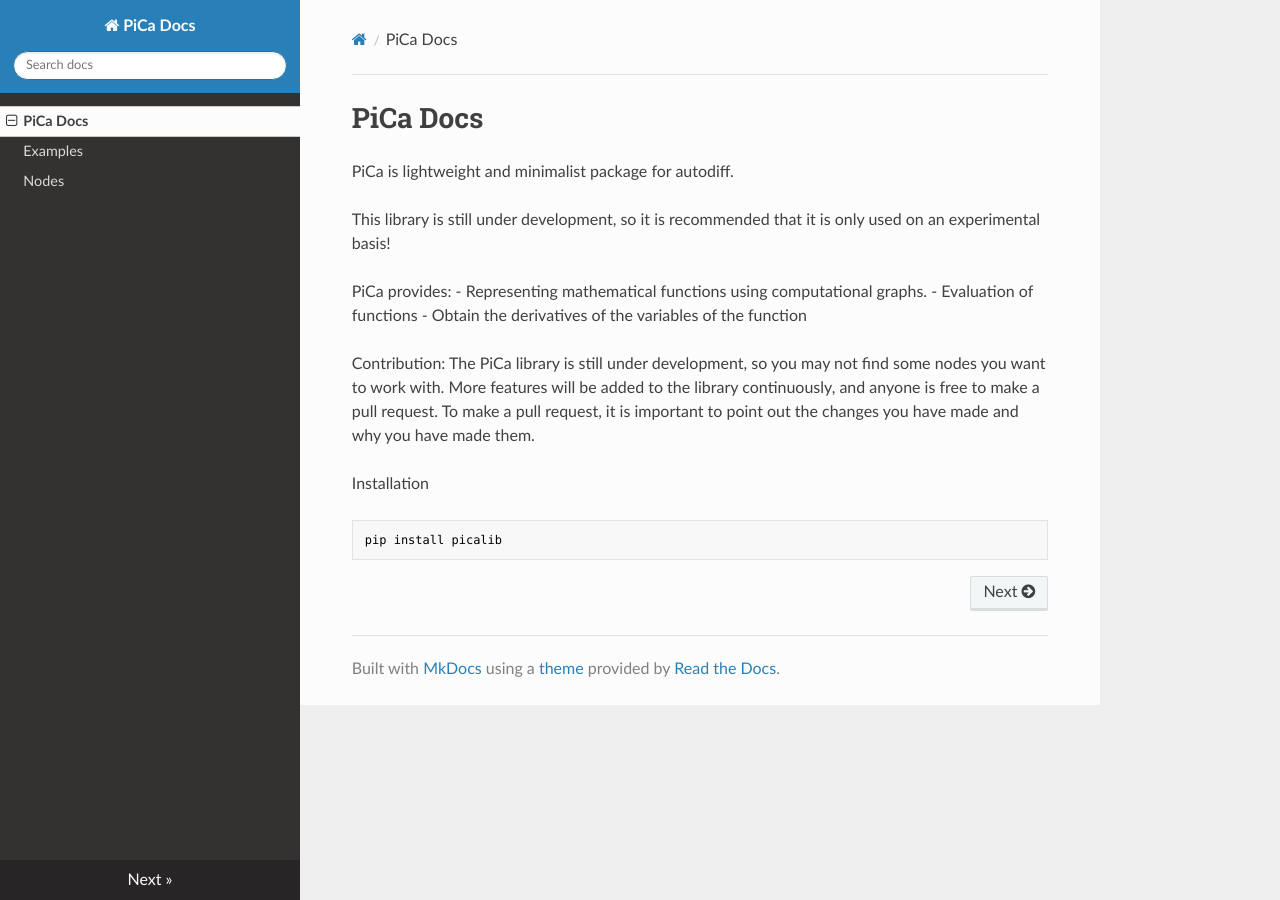
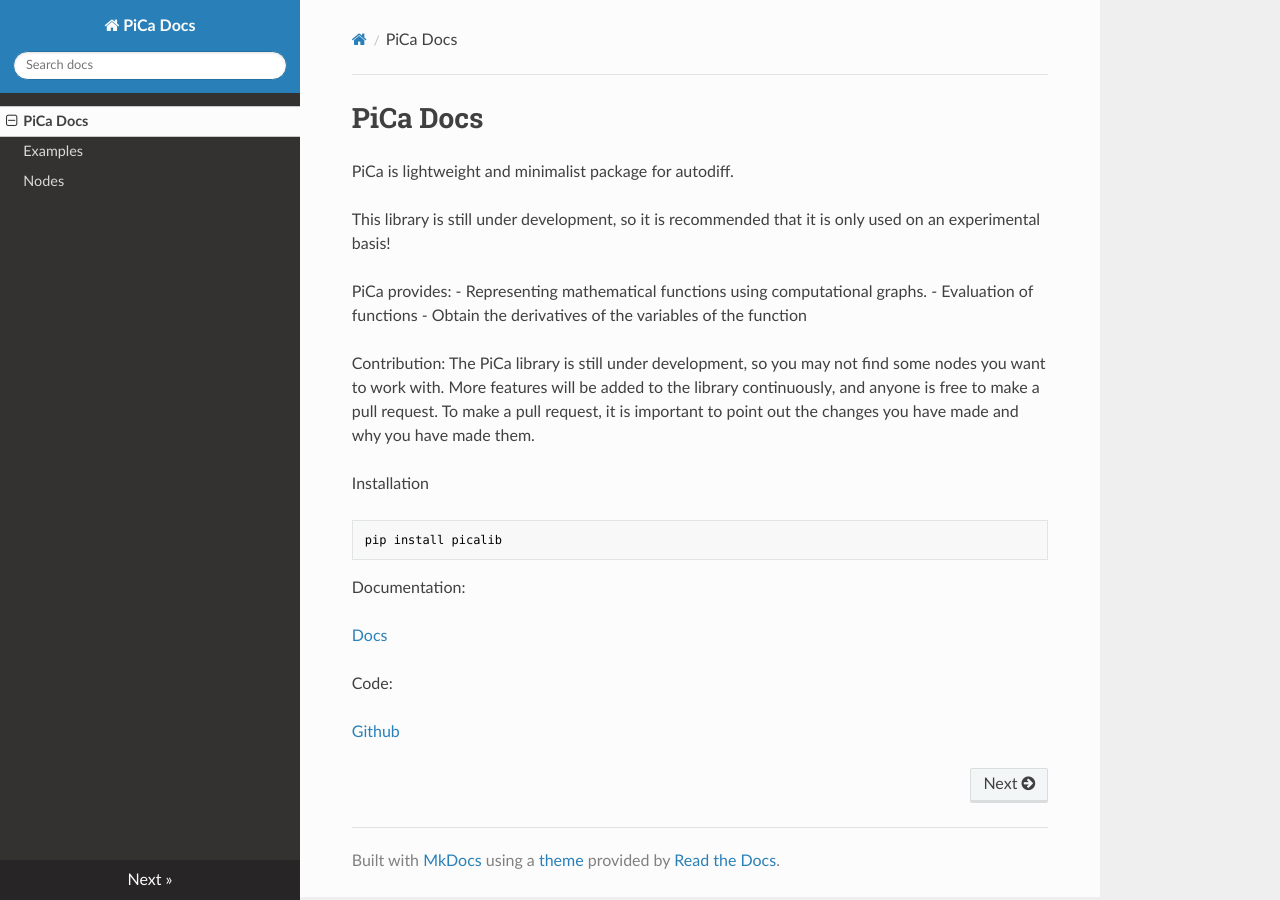
Before and after one commit to PhilanthropiCat/PiCa-Docs, an MkDocs documentation site: the page built from docs/index.md, in a window 1280 px wide. Built offline with MkDocs 1.6.1, drawn with Linux system fonts in a browser that asks for light colours; nearby versions of some CDN libraries.

Commit message:
Change on index.md

````diff
--- a/docs/index.md
+++ b/docs/index.md
@@ -20,3 +20,11 @@ Installation
 ```bash
 pip install picalib
 ```
+
+Documentation:
+
+[Docs](https://pica.readthedocs.io/en/latest/)
+
+Code:
+
+[Github](https://github.com/PhilanthropiCat/PiCa)
````
